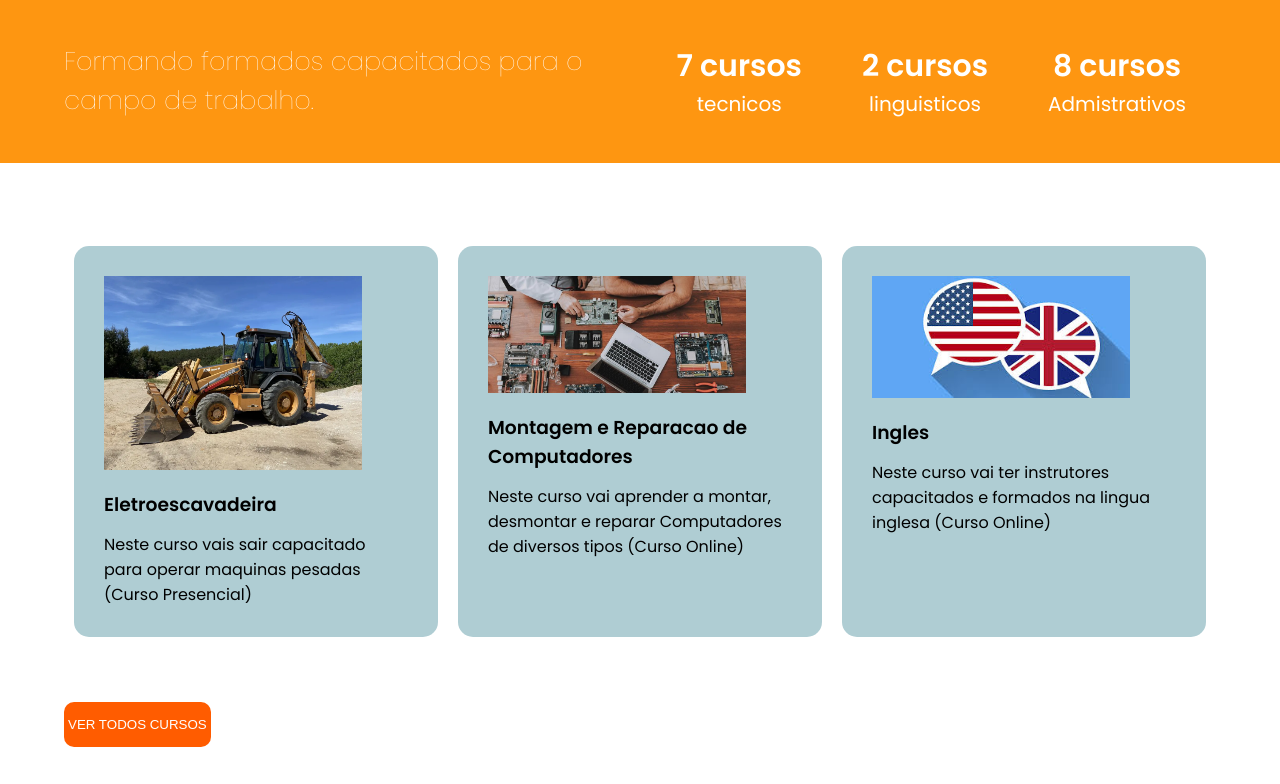
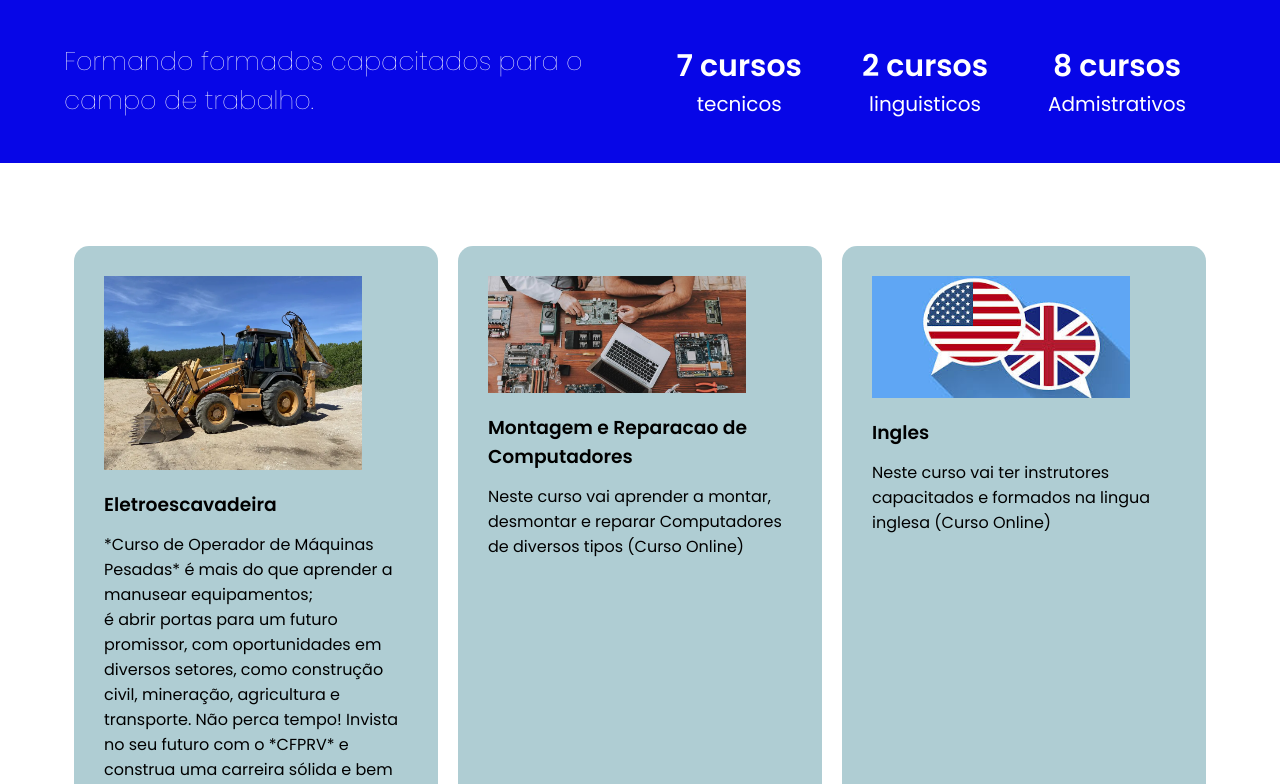
Before and after one commit to Win-word/centro_formacao_ramo_da_vida, a Flask app: page / in a window 1280 px wide. Shown: the part 549-1333 px from the top of the page. Run offline with Flask 3, Linux system fonts and the light colour scheme.

Commit message:
terminado

```diff
--- a/static/css/style.css
+++ b/static/css/style.css
@@ -50,7 +50,7 @@ section,footer{
     color: white;
     border:none;
     cursor: pointer;
-    background-image: var(--degrade-btn);
+    background-color: #0706e7;
 
 
 
@@ -172,7 +172,7 @@ section button{
 }
 
 .resulCurso{
-    background-color: #fe9611;
+    background-color: #0706e7;
 
 
 }
--- a/templates/cursos.html
+++ b/templates/cursos.html
@@ -326,7 +326,7 @@
             <img src="{{url_for('static',filename='img/cursos/cinformaticabasica.jpg') }}" alt="curso eletroescavadeira">
             <h3 class="tituloc">Informatica Basica</h3>
             <p>
-                Neste curso *Descubra o Poder da Informática: O Futuro ao Seu Alcance!* Atualmente vivemos na era digital, onde a *tecnologia transforma o mundo a cada segundo*. Se você deseja estar à frente dessa revolução, o curso de Informática é o caminho certo! Vem a nós o <b>CFPRV</b> te põe afrente acredite....(Curso Presencial)
+                Neste curso Descubra o Poder da Informática: O Futuro ao Seu Alcance!* Atualmente vivemos na era digital, onde a *tecnologia transforma o mundo a cada segundo*. Se você deseja estar à frente dessa revolução, o curso de Informática é o caminho certo! Vem a nós o <b>CFPRV</b> te põe afrente acredite....(Curso Presencial)
             </p>
 
 
--- a/templates/index.html
+++ b/templates/index.html
@@ -133,7 +133,7 @@
                 <img src="{{url_for('static', filename='img/cursos/celetroescavadeira.jpg') }}" alt="curso eletroescavadeira">
                 <h3 class="tituloc">Eletroescavadeira</h3>
                 <p>
-                    Neste curso vais sair capacitado para operar maquinas pesadas (Curso Presencial)
+                    *Curso de Operador de Máquinas Pesadas* é mais do que aprender a manusear equipamentos;<br> é abrir portas para um futuro promissor, com oportunidades em diversos setores, como construção civil, mineração, agricultura e transporte. Não perca tempo! Invista no seu futuro com o *CFPRV* e construa uma carreira sólida e bem remunerada. <b><i>Inscreva-se agora</i></b></p>(Curso Presencial)
                 </p>
 
 
```
